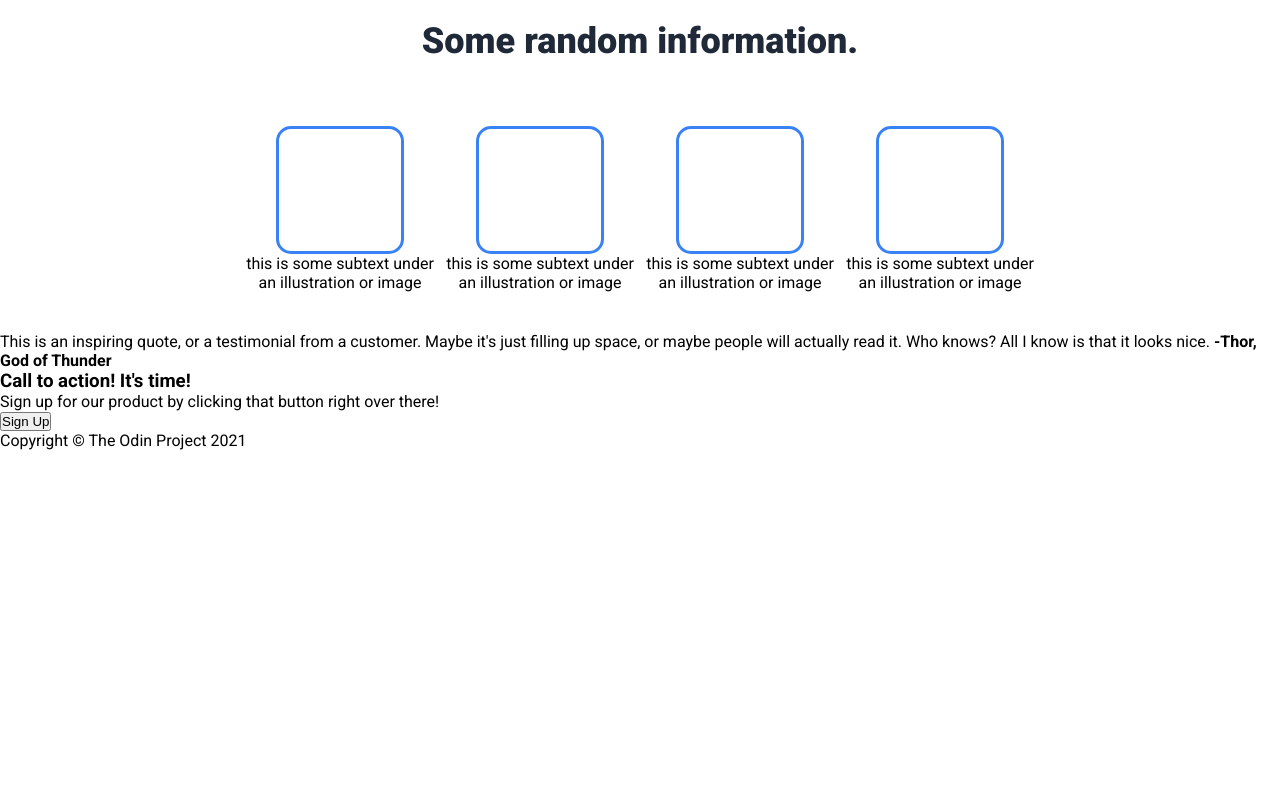
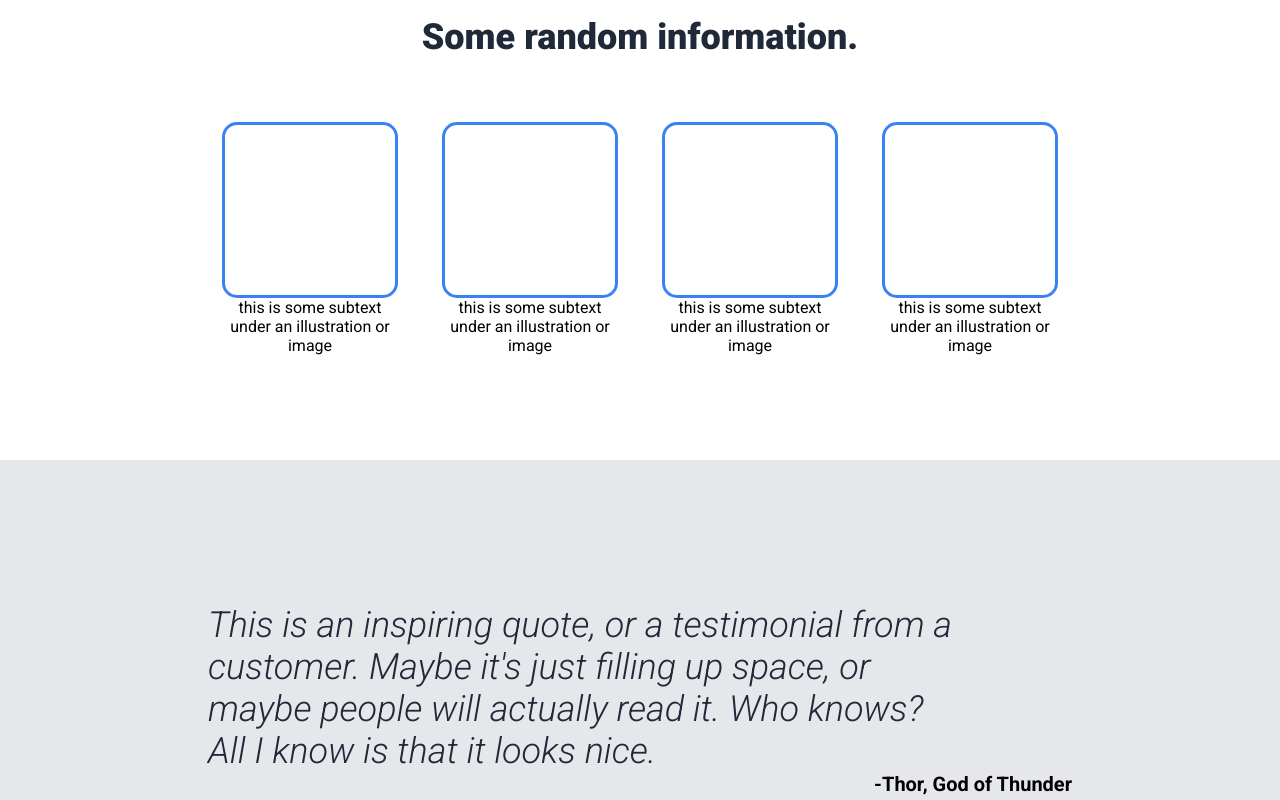
Before and after one commit to sbiglin/odin-landing-page, a plain HTML site: page index.html in a window 1280 px wide. Shown: the part 820-1620 px from the top of the page. Before the commit the page ends 1270 px from the top, so only its background shows below. Drawn offline with Linux system fonts and the light colour scheme.

Commit message:
Finish styling on information. Add styling to quotes.
I have completed the styling on the information section.

I have also begun adding styling to the the quote section of the webpage.

```diff
--- a/index.html
+++ b/index.html
@@ -65,8 +65,8 @@
 
     <!-- Second Content Box -->
     <div class="content-two">
-        <quote>This is an inspiring quote, or a testimonial from a customer. Maybe it's just filling up space, or maybe people will actually read it. Who knows? All I know is that it looks nice.</quote>
-        <strong>-Thor, God of Thunder</strong>
+        <blockquote class="quote">This is an inspiring quote, or a testimonial from a customer. Maybe it's just filling up space, or maybe people will actually read it. Who knows? All I know is that it looks nice.</blockquote>
+        <p class="quote-name">-Thor, God of Thunder</p>
     </div>
 
     <!-- Sign Up Appeal Box -->
--- a/style.css
+++ b/style.css
@@ -1,47 +1,48 @@
+/* Sets border-box styling and removes all default padding and margin */
 * {
     box-sizing: border-box;
     padding: 0;
     margin: 0;
 }
 
+/* Sets the font for the webpage */
 body {
-    margin: 0;
-    padding: 0;
     font-family: 'Roboto', sans-serif;
-    /* display: flex;
-    flex-direction: column; */
 }
 
-/* New */
+/* Sets the styling for the hero */
 .hero {
     background-color: #1F2937;
     display: flex;
     flex-direction: column;
+    /* Forces the hero to occupy the whole window size */
     min-height: 100vh;
     padding: 0 8rem;
-    /* gap: 8rem; */
 }
 
+/* Styling for the header */
 .hero-header {
     display: flex;
     justify-content: space-between;
     align-items: center;
     height: 80px;
-    /* border: solid 5px red; */
 }
 
+/* Styling for the logo text  */
 .logo {
     font-size: 1.5rem;
     color: #F9FAF8;
     font-weight: 700;
 }
 
+/* Arranges the ul into a row for the nav bar */
 .nav ul {
     list-style-type: none;
     display: flex;
     gap: 1.5rem;
 }
 
+/* Removes default stying for <a> and sets desired styling */
 .nav ul a {
     text-decoration: none;
     font-size: 1.125rem;
@@ -49,6 +50,7 @@ body {
     color: #E5E7EB;
 }
 
+/* Styling for all items in the body of the hero */
 .hero-body {
     display: flex;
     flex: 1;
@@ -57,6 +59,7 @@ body {
     gap: 4rem;
 }
 
+/* Styling for the text of the hero */
 .hero-content {
     display: flex;
     flex-direction: column;
@@ -65,6 +68,7 @@ body {
     gap: 0.2rem;
 }
 
+/* Styling for the Sign Up button in hero */
 .hero-content button {
     max-width: fit-content;
     padding: 10px 30px;
@@ -76,17 +80,20 @@ body {
     border: #3882F6 0px;
 }
 
+/* Styling for title in the hero */
 .hero h1 {
     color: #F9FAF8;
     font-size: 48px;
     font-weight: 900;
 }
 
+/* Styling for subtext below the title */
 .hero p {
     color: #E5E7EB;
     font-size: 18px;
 }
 
+/* Creates the grey box in place of an image */
 .img-placeholder {
     background-color: grey;
     color: #E5E7EB;
@@ -98,41 +105,68 @@ body {
     flex-shrink: 0;
 }
 
+/* First content section */
 .content-one {
     display: flex;
     flex-direction: column;
-    min-height: 22rem;
+    min-height: 30rem;
+    justify-content: flex-start;
     align-items: center;
-    justify-content: center;
     gap: 4rem;
+    padding-top: 2.25rem;
 }
 
+/* Defines the styling for the header in Content 1 */
 .content-one h2 {
     font-size: 2.25rem;
     color: #1F2937;
     font-weight: 900;
 }
 
+/* Draws the boxes for the random information */
 .box {
     border: 3px solid #3882F6;
-    height: 8rem;
-    width: 8rem;
+    height: 11rem;
+    width: 11rem;
     border-radius: 15px;
     align-self: center;
 }
 
+/* Styling to combine the text and the box */
 .box-text {
     display: flex;
     flex-direction: column;
-    /* justify-content: center; */
-    /* align-items: center; */
     text-align: center;
-    max-width: 200px;
+    max-width: 11rem;
 }
 
+/* Flexbox to arrange the boxes and texts */
 .information-boxes {
     display: flex;
     justify-content: center;
-    /* align-items: center; */
-    /* border: 3px solid red; */
+    gap: 2.75rem;
 }
+
+.content-two {
+    background-color: #E5E7EB;
+    min-height: 30rem;
+    display: flex;
+    flex-direction: column;
+    justify-content: center;
+    align-content: center;
+    padding: 0 13rem;
+}
+
+.quote {
+    font-size: 2.25rem;
+    color: #1F2937;
+    font-weight: 300;
+    font-style: italic;
+    max-width: 47rem;
+}
+
+.quote-name {
+    font-weight: 700;
+    align-self: flex-end;
+    font-size: 1.25rem;
+}
```
